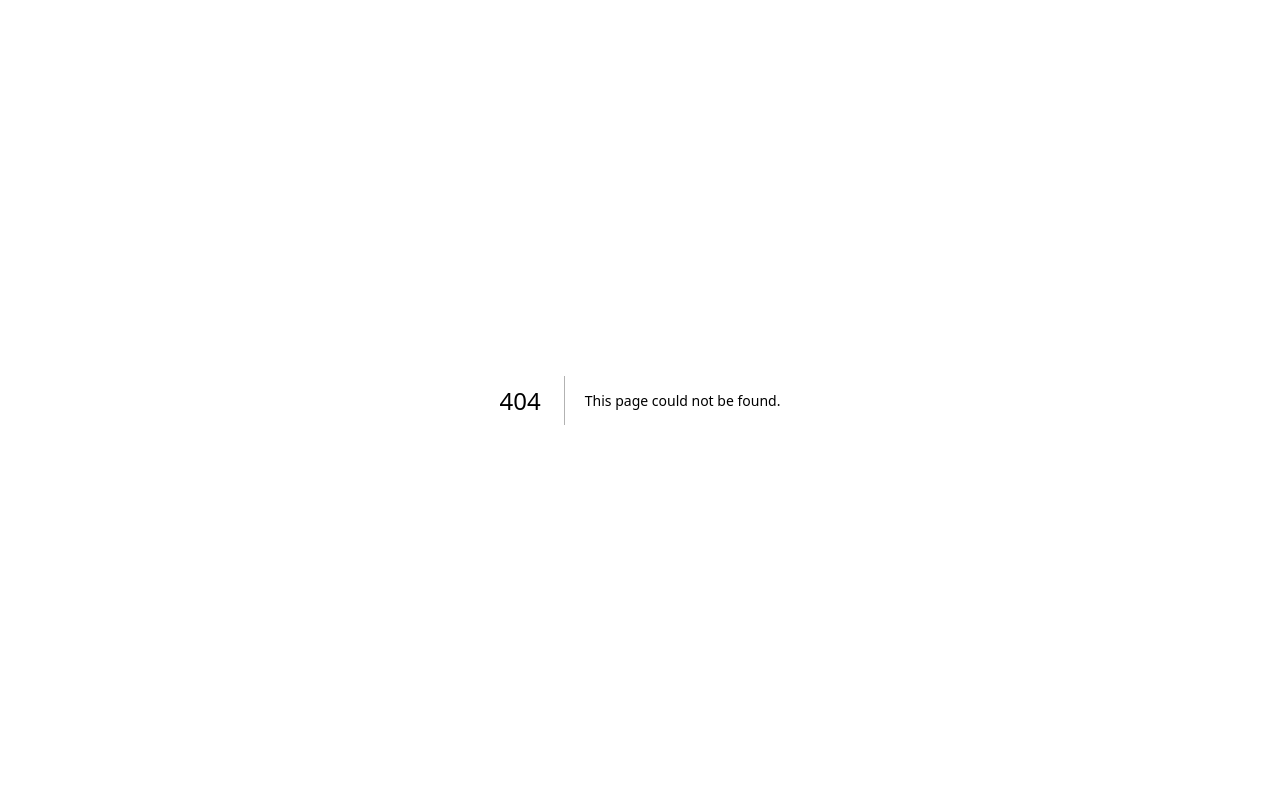
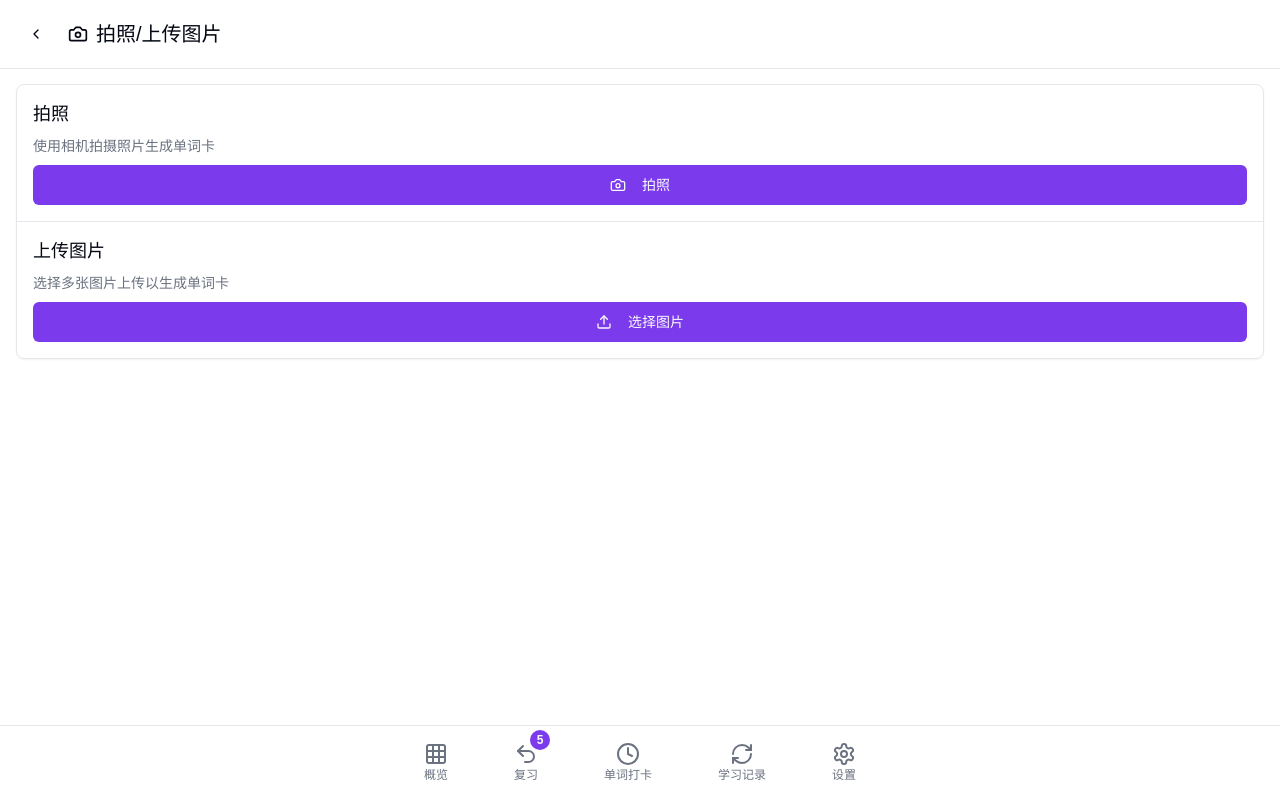
Before and after one commit to nekoparam/qmvisual, a Next.js app: page /m/custom-book/create/image-upload in a window 1280 px wide. Before the commit this address had no page. Built offline with nearby package versions, Linux system fonts and the light colour scheme.

Commit message:
增加custom-book, 上传/拍照

```diff
--- /dev/null
+++ b/src/app/m/custom-book/create/image-upload/page.tsx
@@ -0,0 +1,161 @@
+"use client"
+import { Camera, Upload, X, AlertCircle, ChevronLeft } from 'lucide-react'
+import { Button } from "@/components/ui/button"
+import { Input } from "@/components/ui/input"
+import { useState, useRef } from "react"
+import { useSettingsStore } from "@/lib/store"
+import { Alert, AlertDescription, AlertTitle } from "@/components/ui/alert"
+import { useRouter } from 'next/navigation'
+
+export default function ImageUploadPage() {
+  const [capturedImages, setCapturedImages] = useState<string[]>([])
+  const [uploadedImages, setUploadedImages] = useState<string[]>([])
+  const [error, setError] = useState<string | null>(null)
+  const cameraInputRef = useRef<HTMLInputElement>(null)
+  const fileInputRef = useRef<HTMLInputElement>(null)
+  const { darkMode } = useSettingsStore()
+  const router = useRouter()
+
+  const handleCameraCapture = (event: React.ChangeEvent<HTMLInputElement>) => {
+    const file = event.target.files?.[0]
+    if (file) {
+      const reader = new FileReader()
+      reader.onload = (e) => {
+        const imageDataUrl = e.target?.result as string
+        setCapturedImages(prev => [...prev, imageDataUrl])
+      }
+      reader.readAsDataURL(file)
+    }
+  }
+
+  const handleFileChange = (event: React.ChangeEvent<HTMLInputElement>) => {
+    const files = event.target.files
+    if (files) {
+      const newImages = Array.from(files).map(file => URL.createObjectURL(file))
+      setUploadedImages(prev => [...prev, ...newImages])
+    }
+  }
+
+  const triggerCameraInput = () => {
+    cameraInputRef.current?.click()
+  }
+
+  const triggerFileInput = () => {
+    fileInputRef.current?.click()
+  }
+
+  const removeImage = (index: number, type: 'captured' | 'uploaded') => {
+    if (type === 'captured') {
+      setCapturedImages(prev => prev.filter((_, i) => i !== index))
+    } else {
+      setUploadedImages(prev => prev.filter((_, i) => i !== index))
+    }
+  }
+
+  return (
+    <div className={`w-full pt-3 ${darkMode ? 'dark text-text-dark' : ''}`}>
+      <div className="fixed top-0 left-0 right-0 z-10 backdrop-blur-md bg-white/80 dark:bg-gray-900/80 border-b">
+        <div className="px-4 py-3.5 flex items-center gap-2">
+          <Button
+            variant="ghost"
+            size="icon"
+            className="mr-1"
+            onClick={() => router.back()}
+          >
+            <ChevronLeft className="h-5 w-5" />
+          </Button>
+          <h1 className="text-xl font-medium flex items-center gap-2">
+            <Camera className="w-5 h-5" />
+            拍照/上传图片
+          </h1>
+        </div>
+      </div>
+      <div className="px-4 py-2 mt-16">
+        <div className="rounded-lg border shadow-sm">
+          <div className="border-b px-4 py-4">
+            <div className="space-y-2">
+              <h2 className="text-lg font-medium">拍照</h2>
+              <p className="text-sm text-muted-foreground">
+                使用相机拍摄照片生成单词卡
+              </p>
+              {error && (
+                <Alert variant="destructive">
+                  <AlertCircle className="h-4 w-4" />
+                  <AlertTitle>错误</AlertTitle>
+                  <AlertDescription>{error}</AlertDescription>
+                </Alert>
+              )}
+              <Input
+                type="file"
+                accept="image/*"
+                capture="environment"
+                onChange={handleCameraCapture}
+                className="hidden"
+                ref={cameraInputRef}
+              />
+              <Button onClick={triggerCameraInput} className="w-full">
+                <Camera className="w-4 h-4 mr-2" />
+                拍照
+              </Button>
+              {capturedImages.length > 0 && (
+                <div className="mt-4 grid grid-cols-2 gap-2">
+                  {capturedImages.map((image, index) => (
+                    <div key={index} className="relative">
+                      <img src={image} alt={`Captured ${index + 1}`} className="w-full rounded-lg" />
+                      <Button
+                        size="icon"
+                        variant="destructive"
+                        className="absolute top-1 right-1"
+                        onClick={() => removeImage(index, 'captured')}
+                      >
+                        <X className="w-4 h-4" />
+                      </Button>
+                    </div>
+                  ))}
+                </div>
+              )}
+            </div>
+          </div>
+
+          <div className="px-4 py-4">
+            <div className="space-y-2">
+              <h2 className="text-lg font-medium">上传图片</h2>
+              <p className="text-sm text-muted-foreground">
+                选择多张图片上传以生成单词卡
+              </p>
+              <Input
+                type="file"
+                multiple
+                accept="image/*"
+                onChange={handleFileChange}
+                className="hidden"
+                ref={fileInputRef}
+              />
+              <Button onClick={triggerFileInput} className="w-full">
+                <Upload className="w-4 h-4 mr-2" />
+                选择图片
+              </Button>
+              {uploadedImages.length > 0 && (
+                <div className="mt-4 grid grid-cols-2 gap-2">
+                  {uploadedImages.map((image, index) => (
+                    <div key={index} className="relative">
+                      <img src={image} alt={`Uploaded ${index + 1}`} className="w-full rounded-lg" />
+                      <Button
+                        size="icon"
+                        variant="destructive"
+                        className="absolute top-1 right-1"
+                        onClick={() => removeImage(index, 'uploaded')}
+                      >
+                        <X className="w-4 h-4" />
+                      </Button>
+                    </div>
+                  ))}
+                </div>
+              )}
+            </div>
+          </div>
+        </div>
+      </div>
+    </div>
+  )
+}
--- /dev/null
+++ b/src/components/ui/alert.tsx
@@ -0,0 +1,59 @@
+import * as React from "react"
+import { cva, type VariantProps } from "class-variance-authority"
+
+import { cn } from "@/lib/utils"
+
+const alertVariants = cva(
+  "relative w-full rounded-lg border p-4 [&>svg~*]:pl-7 [&>svg+div]:translate-y-[-3px] [&>svg]:absolute [&>svg]:left-4 [&>svg]:top-4 [&>svg]:text-foreground",
+  {
+    variants: {
+      variant: {
+        default: "bg-background text-foreground",
+        destructive:
+          "border-destructive/50 text-destructive dark:border-destructive [&>svg]:text-destructive",
+      },
+    },
+    defaultVariants: {
+      variant: "default",
+    },
+  }
+)
+
+const Alert = React.forwardRef<
+  HTMLDivElement,
+  React.HTMLAttributes<HTMLDivElement> & VariantProps<typeof alertVariants>
+>(({ className, variant, ...props }, ref) => (
+  <div
+    ref={ref}
+    role="alert"
+    className={cn(alertVariants({ variant }), className)}
+    {...props}
+  />
+))
+Alert.displayName = "Alert"
+
+const AlertTitle = React.forwardRef<
+  HTMLParagraphElement,
+  React.HTMLAttributes<HTMLHeadingElement>
+>(({ className, ...props }, ref) => (
+  <h5
+    ref={ref}
+    className={cn("mb-1 font-medium leading-none tracking-tight", className)}
+    {...props}
+  />
+))
+AlertTitle.displayName = "AlertTitle"
+
+const AlertDescription = React.forwardRef<
+  HTMLParagraphElement,
+  React.HTMLAttributes<HTMLParagraphElement>
+>(({ className, ...props }, ref) => (
+  <div
+    ref={ref}
+    className={cn("text-sm [&_p]:leading-relaxed", className)}
+    {...props}
+  />
+))
+AlertDescription.displayName = "AlertDescription"
+
+export { Alert, AlertTitle, AlertDescription }
```
